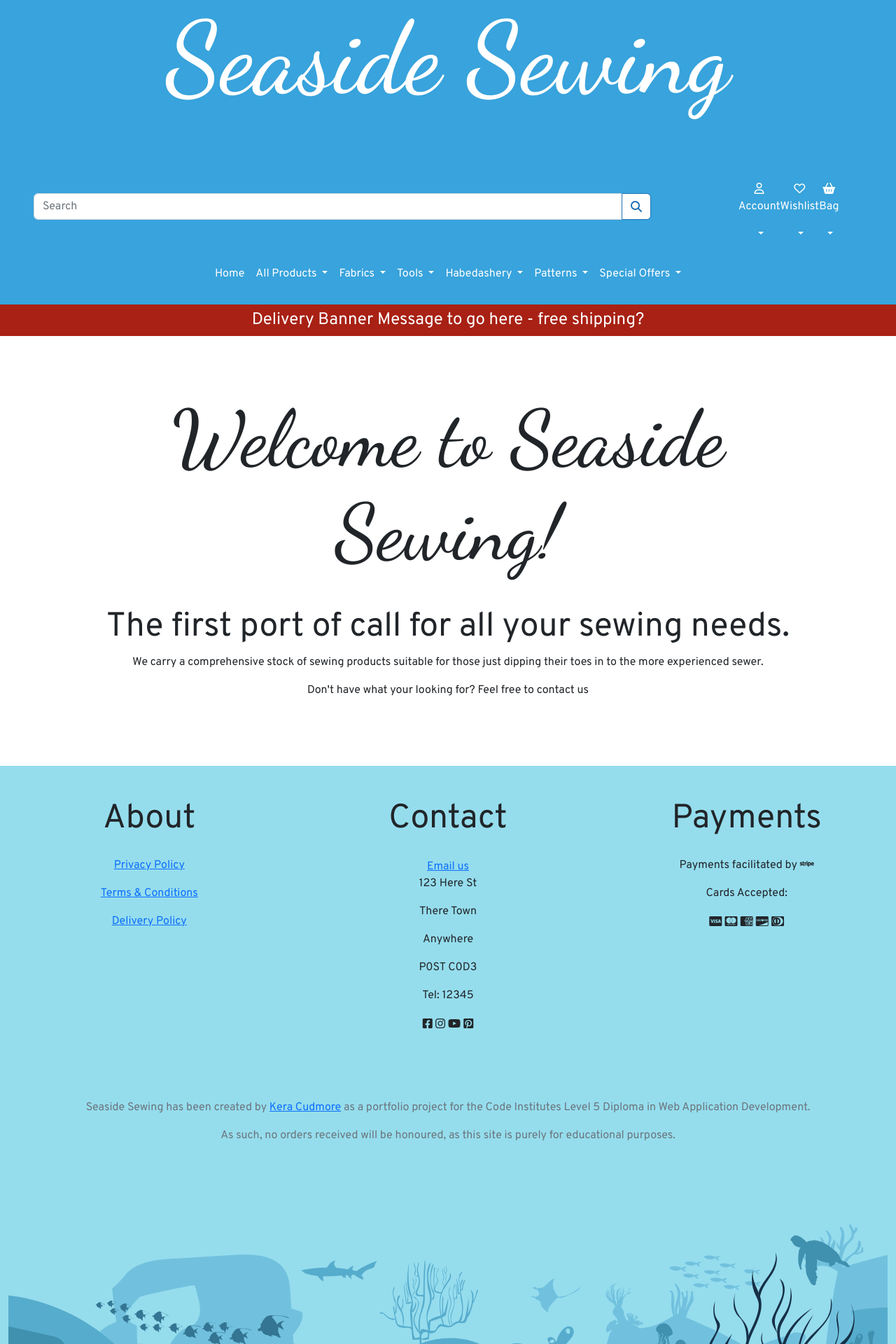
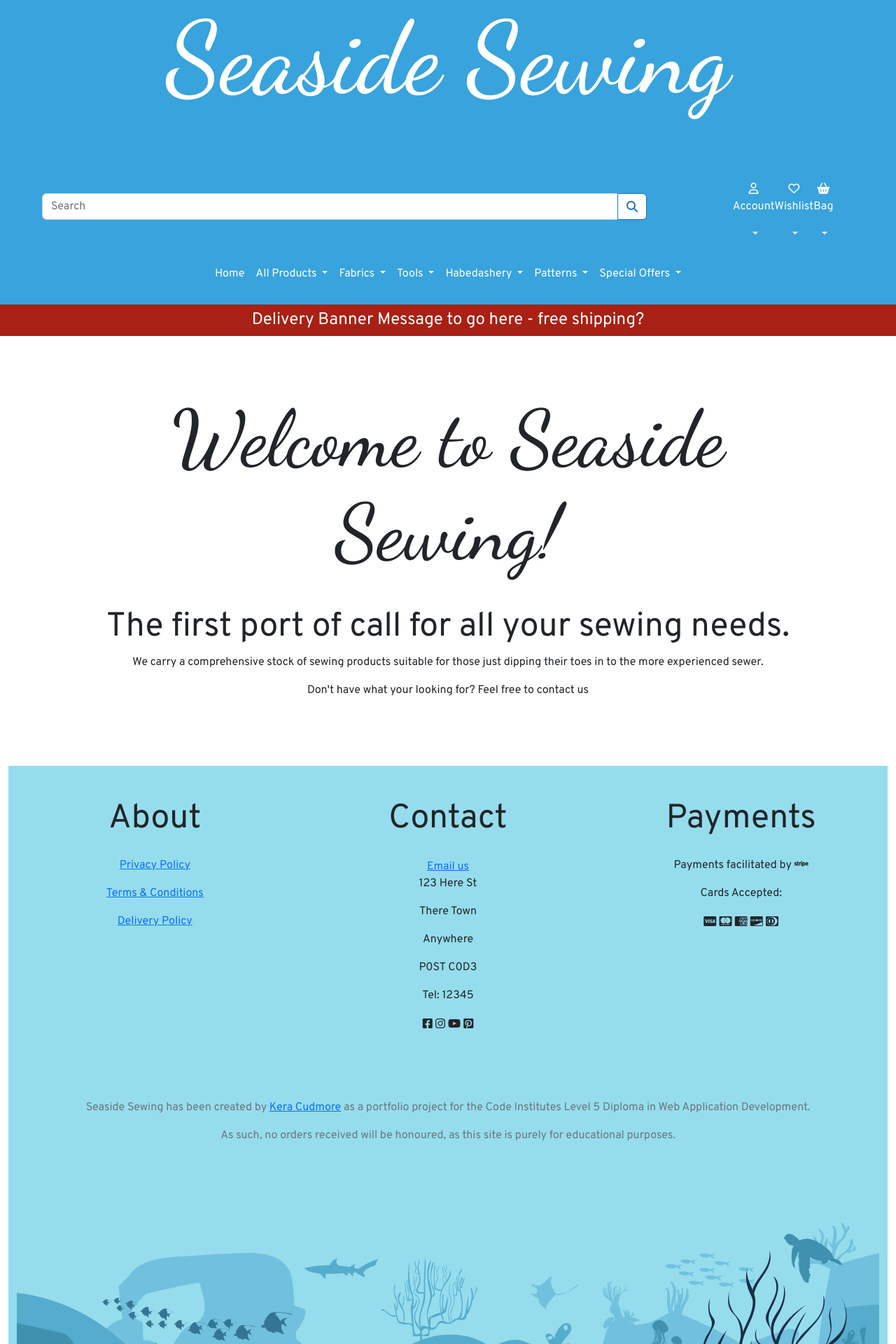
Before and after one commit to kera-cudmore/seaside-sewing, a Django app: page / in a window 1280 px wide. Shown: the part 600-2520 px from the top of the page at 70% size. Run offline with Django 3.2, Linux system fonts and the light colour scheme; some libraries are stand-ins or nearby versions.

Commit message:
fix: error in body class changed = to -

```diff
--- a/templates/base.html
+++ b/templates/base.html
@@ -47,7 +47,7 @@
 
     </head>
 
-    <body class="container=fluid">
+    <body class="container-fluid">
 
         <!-- site header here -->
         <header>
```
